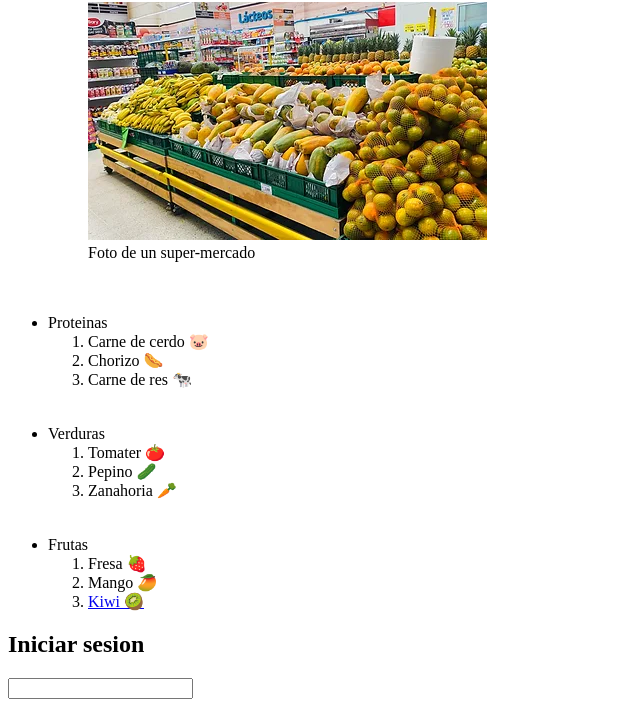
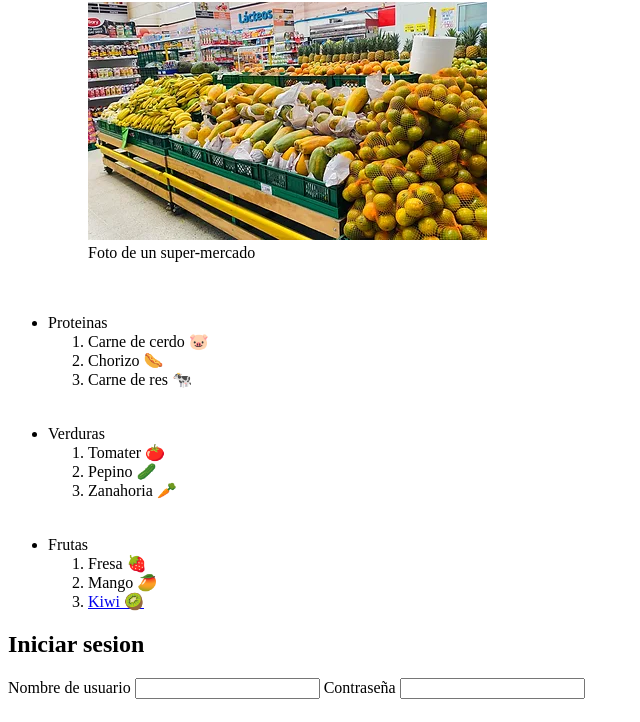
Before and after one commit to FelipeOsorio12/manejo-de-html-y-css, a plain HTML site: page index.html in a window 1280 px wide. Shown: the part 78-800 px from the top of the page, without its empty margins (0-640 px from the left). Drawn offline with Linux system fonts and the light colour scheme.

Commit message:
primer formulario de la pagina

```diff
--- a/index.html
+++ b/index.html
@@ -86,13 +86,24 @@
         </ul>
 
         <form action=""> <!-- le indica al navegador que lo hay aqui es un formulario donde el usuario va poder ingresar informacion-->
+            <h2> Iniciar sesion </h2>
+            <label for="nombre-usuario">
+                <span> Nombre de usuario</span> <!-- de normal la etiqueta span sirve para colocar estilos determinados a fragmetnos especificos de texto pero en este caso esta siendo utilizada para brindar mas informacion sobre el input de "nombre-usuario"-->
 
-            <label for="">
 
-                <h2> Iniciar sesion </h2>
-                <input type="text"> <!--La etiqueta input nos sirve para empezar a interactuar con los usuarios al permitirnos ingresar datos de estos de distintas maneras a travez del atributo type -->
+                <input type="text" id="nombre-usuario"> <!--La etiqueta input nos sirve para empezar a interactuar con los usuarios al permitirnos ingresar datos de estos de distintas maneras a travez del atributo type -->
+
 
             </label>
+
+
+            <label for="contraseña">
+
+                <span> Contraseña</span>
+                <input type="password" id="contraseña">
+
+            </label>
+
 
         </form>
 
```
